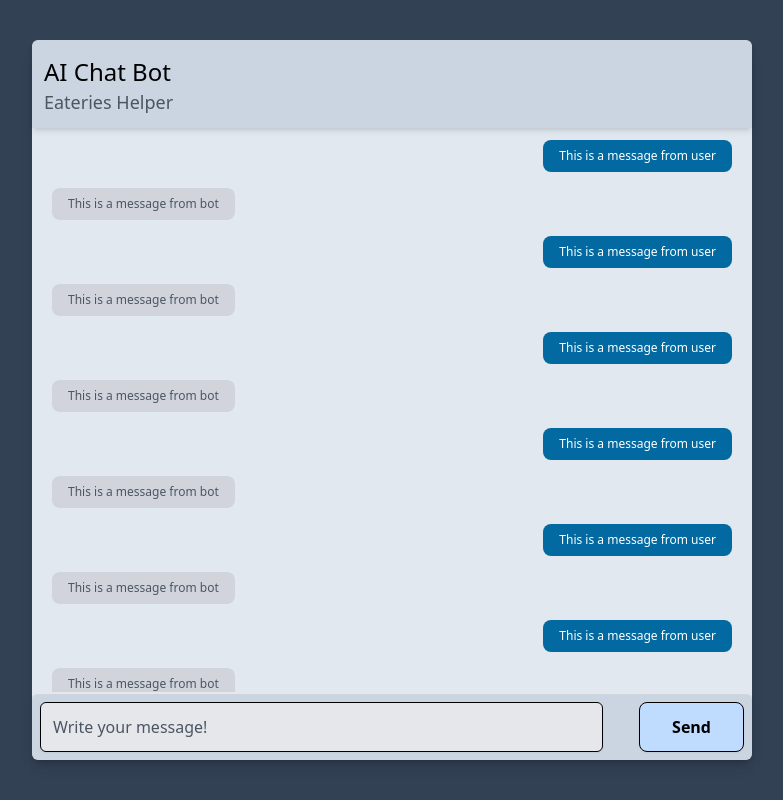
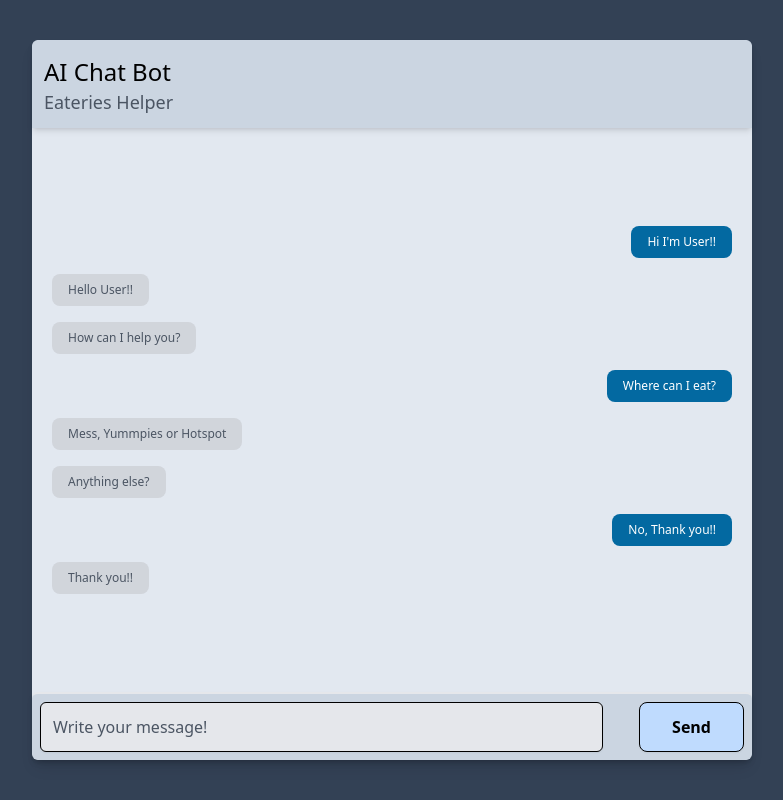
Before and after one commit to nisargsc/ai-chatbot, a Next.js app: page / in a window 1280 px wide. Shown: the whole page, without its empty margins (248-1031 px from the left). Built offline with nearby package versions, Linux system fonts and the light colour scheme.

Commit message:
added props to components

```diff
--- a/components/Botmsg.js
+++ b/components/Botmsg.js
@@ -1,15 +1,13 @@
-const Botmsg = () => {
+export default function Botmsg(props) {
     return (
         <div className="bot-message">
             <div className="flex items-end">
                 <div className="flex flex-col space-y-2 text-xs max-w-xs mx-2 order-2 items-start">
                     <span className="px-4 py-2 rounded-lg inline-block bg-gray-300 text-gray-600">
-                        This is a message from bot
+                        {props.msg}
                     </span>
                 </div>
             </div>
         </div>
     );
 }
-
-export default Botmsg;
--- a/components/Chatarea.js
+++ b/components/Chatarea.js
@@ -1,28 +1,17 @@
 import Botmsg from "./Botmsg";
 import Usermsg from "./Usermsg";
 
-const Chatarea = () => {
+export default function Chatarea(props) {
     return(
         <div id="chatarea" className="flex flex-col space-y-4 p-3 overflow-y-auto scrollbar-thumb-blue scrollbar-thumb-rounded scrollbar-track-blue-lighter scrollbar-w-2 scrolling-touch">
-            <Usermsg />
-            <Botmsg />
-            <Usermsg />
-            <Botmsg />
-            <Usermsg />
-            <Botmsg />
-            <Usermsg />
-            <Botmsg />
-            <Usermsg />
-            <Botmsg />
-            <Usermsg />
-            <Botmsg />
-            <Usermsg />
-            <Botmsg />
-            <Usermsg />
-            <Botmsg />
-
+            <Usermsg msg= "Hi I'm User!!" />
+            <Botmsg msg="Hello User!!" />
+            <Botmsg msg="How can I help you?" />
+            <Usermsg msg="Where can I eat?" />
+            <Botmsg msg="Mess, Yummpies or Hotspot" />
+            <Botmsg msg="Anything else?" />
+            <Usermsg msg="No, Thank you!!" />
+            <Botmsg msg= "Thank you!!" />
         </div>
     );
 }
-
-export default Chatarea;
--- a/components/Chatbot.js
+++ b/components/Chatbot.js
@@ -2,7 +2,7 @@ import Tittle from "./Tittle";
 import Inputform from "./Inputform";
 import Chatarea from "./Chatarea";
 
-const Chatbot = () => {
+export default function Chatbot(props) {
     return (
         <div className="flex-1 max-w-[90vh] max-h-[90vh]  rounded-lg shadow-lg justify-between flex flex-col h-screen bg-slate-200">
             <Tittle />
@@ -13,5 +13,3 @@ const Chatbot = () => {
         </div>
     );
 }
-
-export default Chatbot;
--- a/components/Inputform.js
+++ b/components/Inputform.js
@@ -1,14 +1,16 @@
-const Inputform = () => {
+const submit = () => {
+    console.log("clicked on the send button!!")
+}
+
+export default function Inputform(props) {
     return (
         <div id="input" className="border-t-2 border-gray-200 shadow-md px-2 py-2 mb-2 sm:mb-0 relative flex rounded-md bg-slate-300">
             <input type="text" placeholder="Write your message!" className="border border-black w-4/5 py-3 px-3 focus:outline-none focus:placeholder-gray-400 text-gray-600 placeholder-gray-600 bg-gray-200 rounded-md shadow-sm focus:shadow-md"/>
             <div className="absolute right-0 items-center inset-y-0 hidden sm:flex pr-2 py-2">
-                <button type="button" className="inline-flex items-center justify-center rounded-lg px-8 py-3 transition duration-500 ease-in-out border border-black shadow-sm hover:shadow-lg bg-blue-200 hover:bg-blue-500">
+                <button type="button" onClick={submit} className="inline-flex items-center justify-center rounded-lg px-8 py-3 transition duration-500 ease-in-out border border-black shadow-sm hover:shadow-lg bg-blue-200 hover:bg-blue-500">
                     <span className="font-bold text-black">Send</span>
                 </button>
             </div>
         </div>
     );
 }
-
-export default Inputform;
--- a/components/Tittle.js
+++ b/components/Tittle.js
@@ -1,4 +1,4 @@
-const Tittle = () => {
+export default function Tittle(props) {
     return (
         <div id="tittle" className="flex sm:items-center justify-between py-3 px-3 shadow-md rounded-md rounded-b-none bg-slate-300">
             <div className="relative flex items-center space-x-4">
@@ -12,5 +12,3 @@ const Tittle = () => {
         </div>
     );
 }
-
-export default Tittle;
--- a/components/Usermsg.js
+++ b/components/Usermsg.js
@@ -1,15 +1,13 @@
-const Usermsg = () => {
+export default function Usermsg(props) {
     return (
         <div className="chat-message">
             <div className="flex items-end justify-end">
                 <div className="flex flex-col space-y-2 text-xs max-w-xs mx-2 order-1 items-end">
                     <span className="px-4 py-2 rounded-lg inline-block bg-sky-700 text-white ">
-                        This is a message from user
+                        {props.msg}
                     </span>
                 </div>
             </div>
         </div>
     );
 }
-
-export default Usermsg;
```
